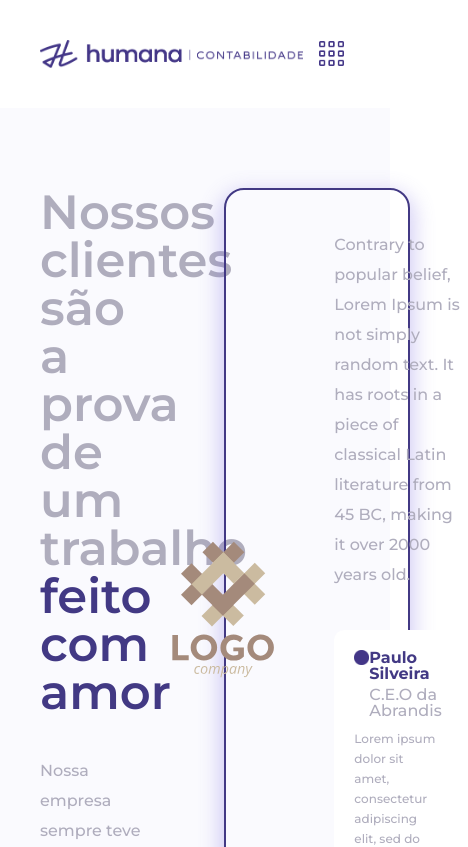
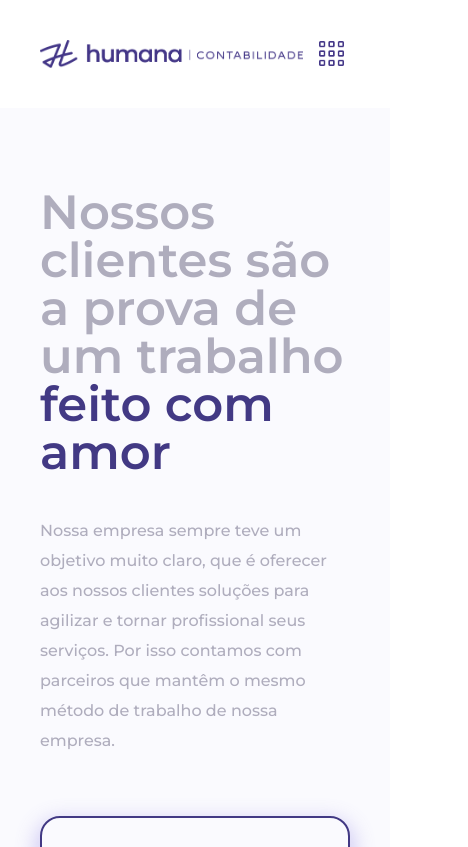
Before and after one commit to feliphepaz/humanaContabilidade, a React (Create React App) app: page /parceiros in a window 390 px wide. Shown: the top 847 px of the page, 468 px wide, since content can reach past the window. Built offline with nearby package versions, Linux system fonts and the light colour scheme.

Commit message:
modificações na pagina de produtos

```diff
--- a/src/Parceiros.css
+++ b/src/Parceiros.css
@@ -45,10 +45,6 @@
     margin-top: 60px;
 }
 
-.logos li img {
-    margin-right: 60px;
-}
-
 .documentario {
     margin-top: 40px;
     background: var(--base1);
@@ -63,7 +59,10 @@
 
 .documentario-perfil div img {
     width: 40px;
-    margin-right: 15px;
+}
+
+.documentario-perfil div:first-child {
+    margin-right: 10px;
 }
 
 .documentario-perfil div h4 {
@@ -80,4 +79,40 @@
 
 .logo-empresa {
     width: 200px;
+    margin-right: 60px;
 }
+
+@media (max-width: 1080px) {
+    .parceiros-intro .container {
+        flex-direction: column;
+    }
+    .parceiros-intro-text {
+        width: 100%;
+        margin-right: 0px;
+        margin-bottom: 60px;
+    }
+    .parceiros-intro-text h2 {
+        margin-right: 0px;
+    }
+    .parceiros-intro .container p {
+        max-width: 100%;
+    }
+    .logos {
+        width: 100%;
+    }
+}
+
+@media (max-width: 560px) {
+    .logos li {
+        flex-direction: column;
+    }
+    .logo-empresa {
+        margin: 0 auto 40px auto;
+    }
+    .logos li img {
+        margin-right: auto;
+    }
+    .documentario-perfil div:first-child {
+        margin-right: 10px;
+    }
+}
```
